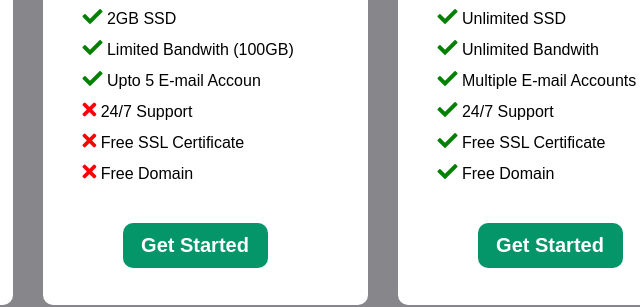
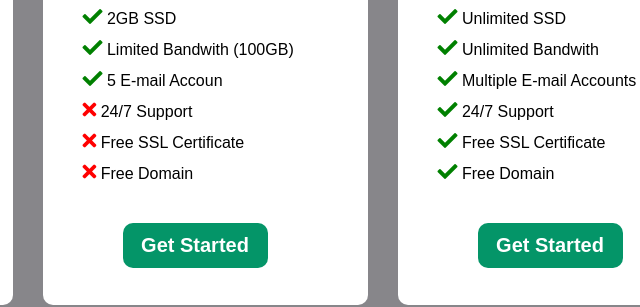
Before and after one commit to pandey-sudip/pricing-card, a plain HTML site: page index.html in a window 1280 px wide. Shown: the part 383-690 px from the top of the page, 435-1075 px from the left. Drawn offline with Linux system fonts and the light colour scheme.

Commit message:
Update index.html

```diff
--- a/index.html
+++ b/index.html
@@ -43,7 +43,7 @@
                     <li> <i class="fas fa-check"></i> 2 Website </li>
                     <li> <i class="fas fa-check"></i> 2GB SSD </li>
                     <li> <i class="fas fa-check"></i> Limited Bandwith (100GB)</li>
-                    <li> <i class="fas fa-check"></i> Upto 5 E-mail Accoun</li>
+                    <li> <i class="fas fa-check"></i> 5 E-mail Accoun</li>
                     <li> <i class="fas fa-times"></i> 24/7 Support </li>
                     <li> <i class="fas fa-times"></i> Free SSL Certificate </li>
                     <li> <i class="fas fa-times"></i> Free Domain </li>
```
